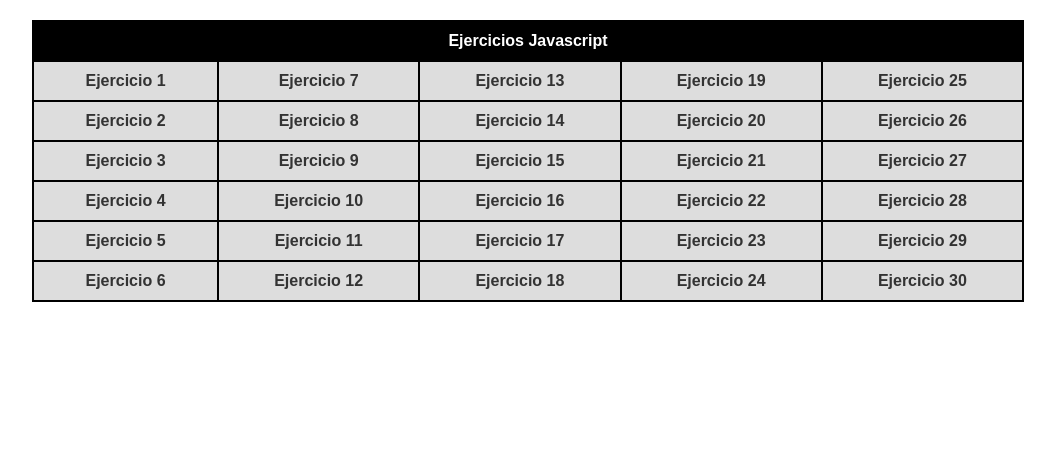
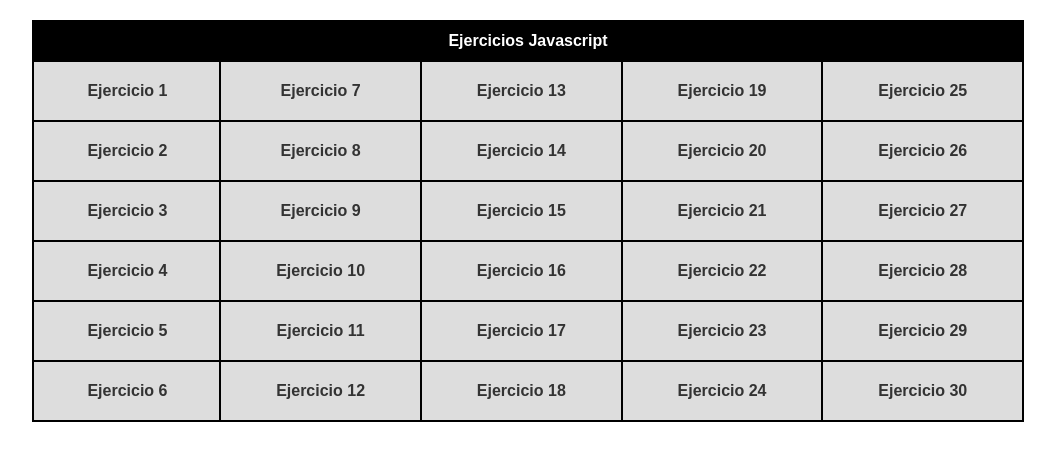
Before and after one commit to Flashper/Ejercicios-Javascript, a plain HTML site: page index.html in a window 1280 px wide. Shown: the whole page, without its empty margins (112-1167 px from the left). Drawn offline with Linux system fonts and the light colour scheme.

Commit message:
Update index.css

```diff
--- a/index.css
+++ b/index.css
@@ -9,7 +9,7 @@ body {
 
   table {
     width: 80%;
-    margin: 0 auto;
+    margin: auto;
     border-collapse: collapse;
   }
 
@@ -25,7 +25,6 @@ body {
   }
 
   td {
-    padding: 0;
     background-color: #ddd;
   }
 
```
